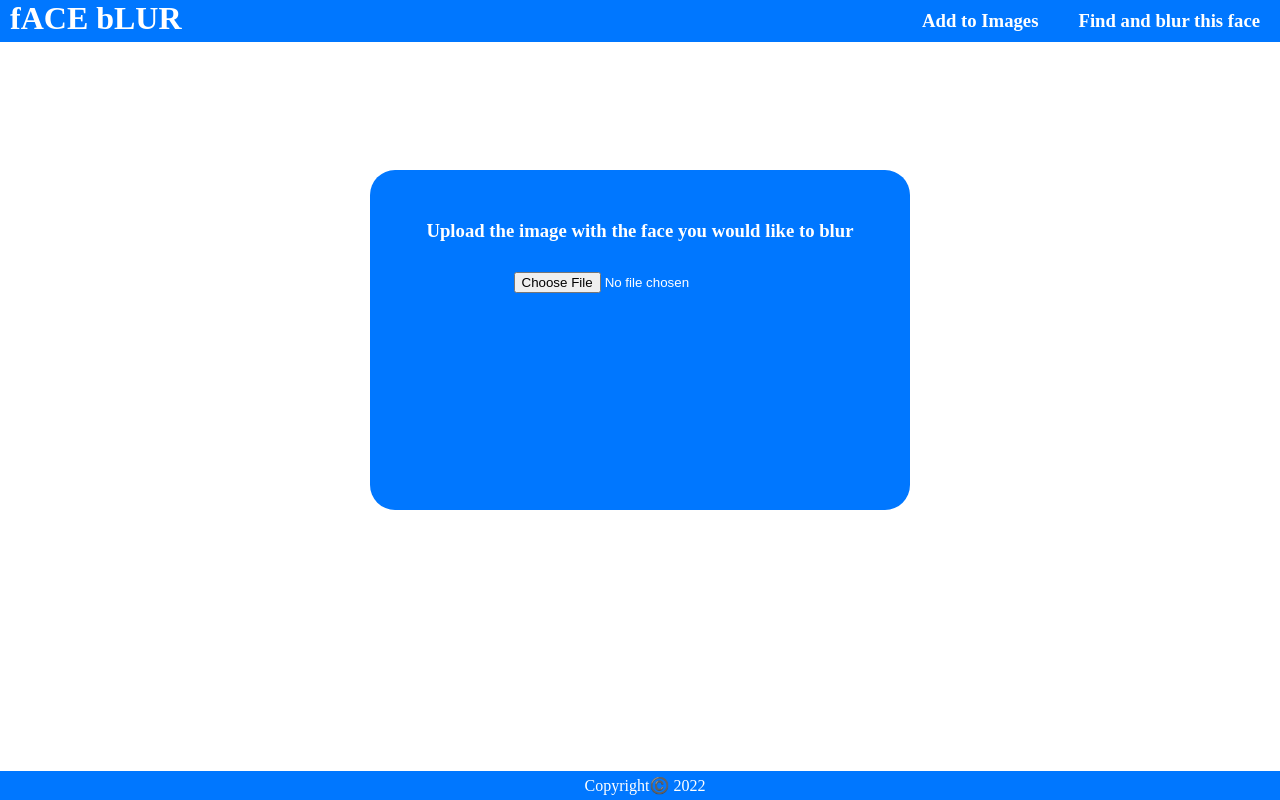
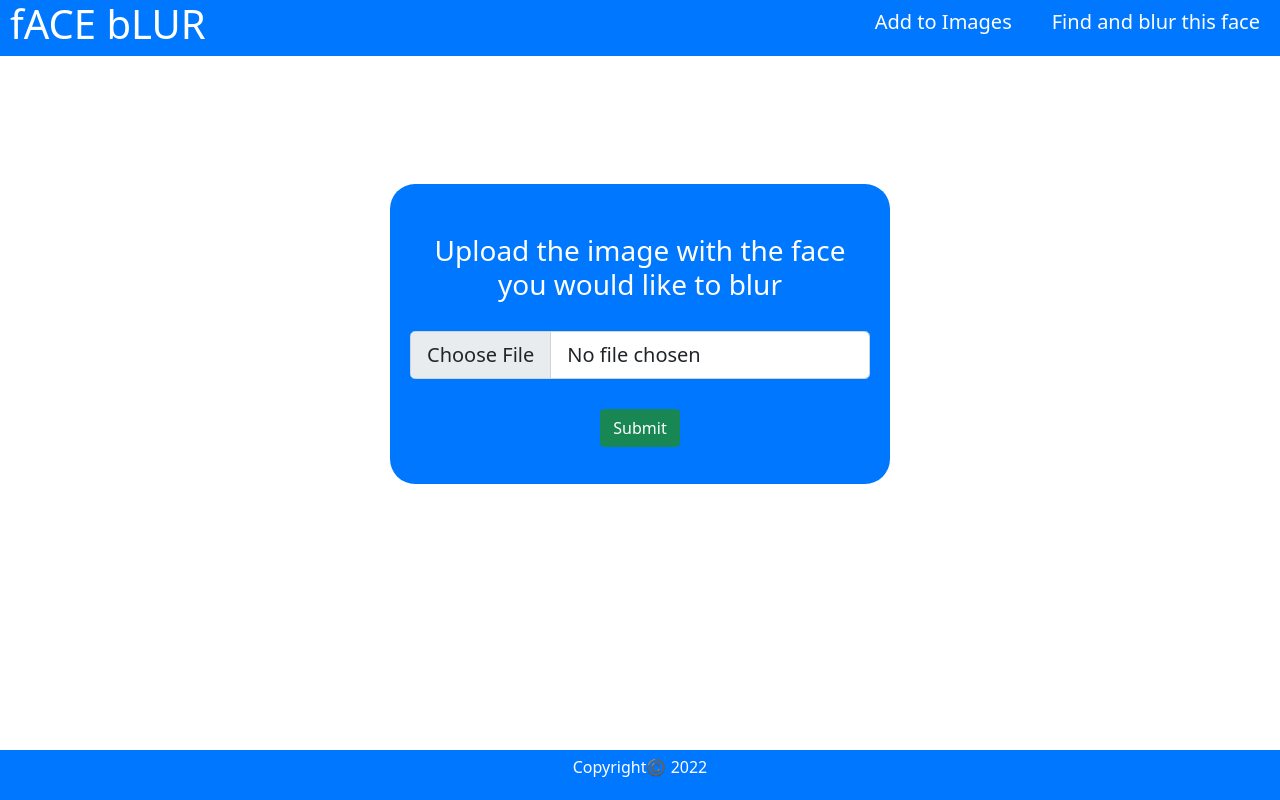
Before and after one commit to Elly0816/Face-Recognition, a React (Create React App) app in the folder client/: page / in a window 1280 px wide. Built offline with nearby package versions, Linux system fonts and the light colour scheme.

Commit message:
added bootstrap styles to the client

```diff
--- a/client/src/components/Form.jsx
+++ b/client/src/components/Form.jsx
@@ -1,5 +1,6 @@
 import React from 'react';
-import { Form } from 'react-bootstrap';
+import 'bootstrap/dist/css/bootstrap.min.css';
+import { Form, Button } from 'react-bootstrap';
 
 
 export default function InputForm(props) {
@@ -19,6 +20,11 @@ export default function InputForm(props) {
         Form.Control type = "file"
     size = "lg" / >
         <
+        div >
+        <
+        Button variant = "success"
+    type = "submit" > Submit < /Button> <
+        /div> <
         /Form> <
         /div> <
         /div>
--- a/client/src/components/Header.jsx
+++ b/client/src/components/Header.jsx
@@ -22,14 +22,14 @@ export default function Header(props) {
         <
         div >
         <
-        a href = "#" > < h3 onClick = { toFind } > Find and blur this face < /h3></a >
+        a href = "#" > < h5 onClick = { toFind } > Find and blur this face < /h5></a >
         <
         /div>
 
     <
     div >
         <
-        a href = "#" > < h3 onClick = { toSave } > Add to Images < /h3></a >
+        a href = "#" > < h5 onClick = { toSave } > Add to Images < /h5></a >
         <
         /div> <
         /div> <
--- a/client/src/index.js
+++ b/client/src/index.js
@@ -1,6 +1,7 @@
 import React from 'react';
 import ReactDOM from 'react-dom/client';
 import App from './components/App';
+import 'bootstrap/dist/css/bootstrap.min.css';
 import reportWebVitals from './reportWebVitals';
 
 const root = ReactDOM.createRoot(document.getElementById('root'));
```
